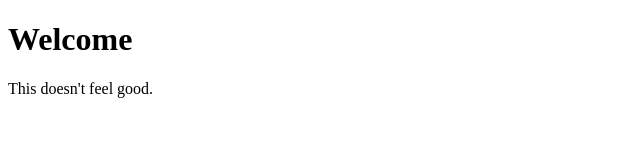
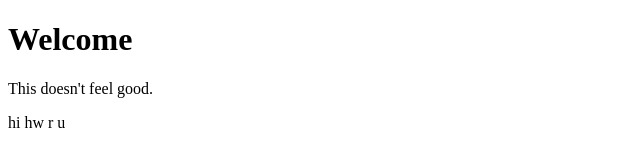
Before and after one commit to anugrahat7/datewithgit, a plain HTML site: page index.html in a window 1280 px wide. Shown: the full height of the page, 0-640 px from the left. Drawn offline with Linux system fonts and the light colour scheme.

Commit message:
edited index file

```diff
--- a/index.html
+++ b/index.html
@@ -8,5 +8,6 @@
 <body>
     <h1>Welcome</h1>
     <p>This doesn't feel good.</p>
+    <p>hi hw r u</p>
 </body>
 </html>
```
